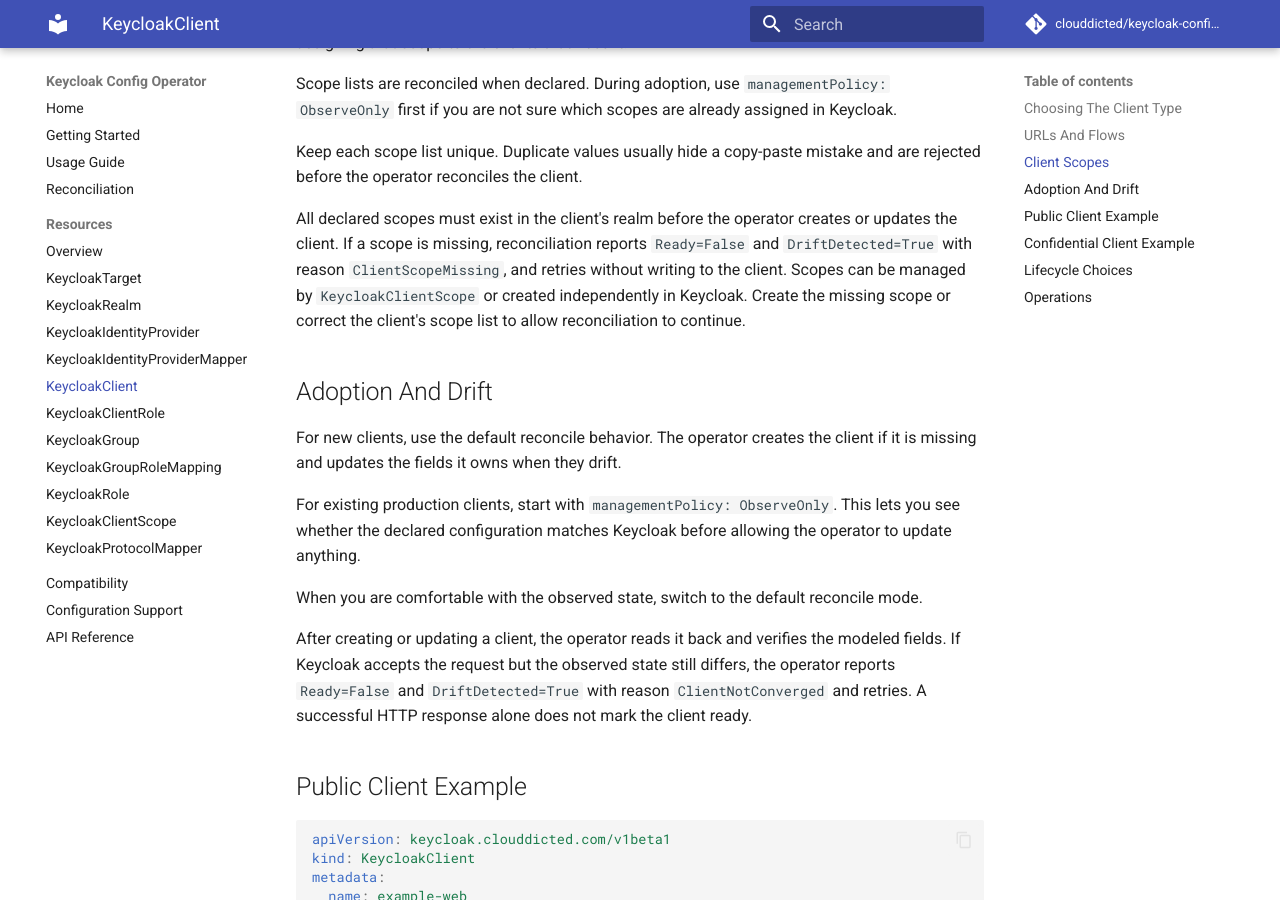
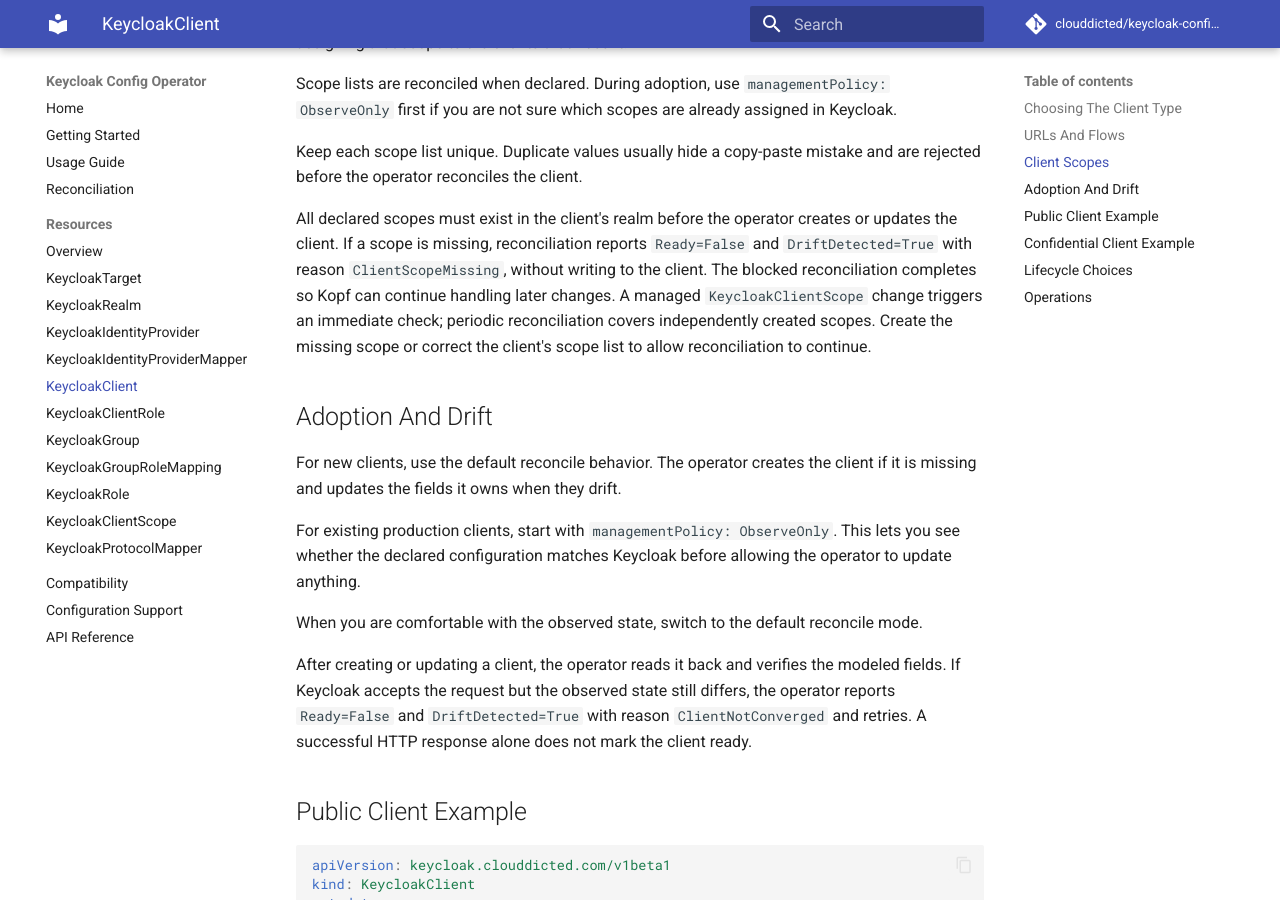
Before and after one commit to clouddicted/keycloak-config-operator, an MkDocs documentation site: the page built from docs/resources/keycloak-client.md, in a window 1280 px wide and 900 px high, scrolled down 1173 px. Built offline with MkDocs 1.6.1 and Material for MkDocs 9.7.7, drawn with Linux system fonts in a browser that asks for light colours; comment, search, counter and statistics services are not loaded; the version menu is left out.

Commit message:
fix(reconciliation): Fix KeycloakClientScope reconcilation approach

```diff
--- a/docs/resources/keycloak-client.md
+++ b/docs/resources/keycloak-client.md
@@ -54,10 +54,12 @@ and are rejected before the operator reconciles the client.
 
 All declared scopes must exist in the client's realm before the operator creates
 or updates the client. If a scope is missing, reconciliation reports
-`Ready=False` and `DriftDetected=True` with reason `ClientScopeMissing`, and retries
-without writing to the client. Scopes can be managed by `KeycloakClientScope` or
-created independently in Keycloak. Create the missing scope or correct the
-client's scope list to allow reconciliation to continue.
+`Ready=False` and `DriftDetected=True` with reason `ClientScopeMissing`, without
+writing to the client. The blocked reconciliation completes so Kopf can
+continue handling later changes. A managed `KeycloakClientScope` change triggers
+an immediate check; periodic reconciliation covers independently created scopes.
+Create the missing scope or correct the client's scope list to allow
+reconciliation to continue.
 
 ## Adoption And Drift
 
```
Also changed, not shown: CHANGELOG.md (+2 -0 lines), docs/configuration-support.md (+5 -4 lines), 2 other files.
